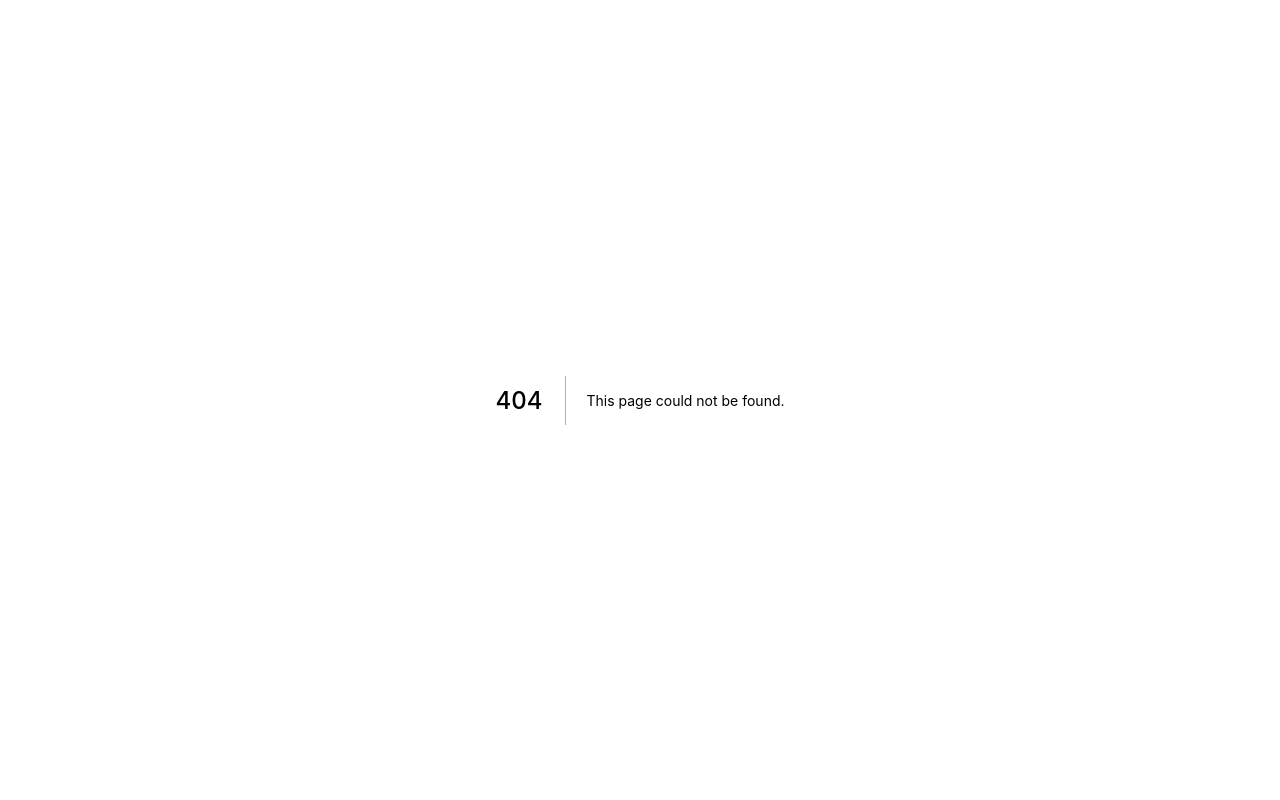
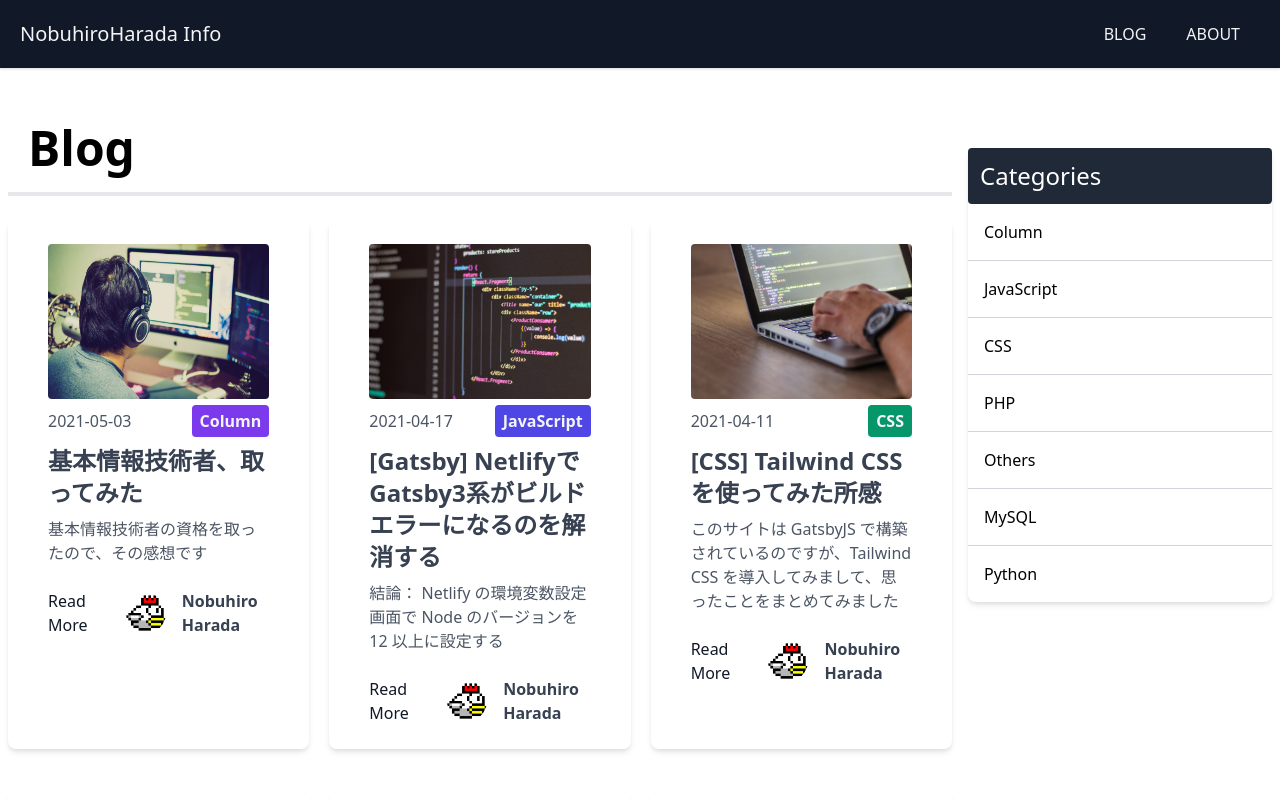
Before and after one commit to nobuhiroharada/nobuhiroharada_info, a Next.js app: page /blog/page/1 in a window 1280 px wide. Before the commit this address had no page. Shown: the top 800 px of the page. Built offline with nearby package versions, Linux system fonts and the light colour scheme.

Commit message:
投稿一覧、ページネーション追加

```diff
--- /dev/null
+++ b/components/CategoryList.tsx
@@ -0,0 +1,18 @@
+import Link from 'next/link'
+
+export default function CategoryList({ categories } : { categories: Array<String> }) {
+  return (
+    <div className='mt-6 bg-white rounded-lg shadow-md'>
+      <h3 className='p-3 text-2xl text-white bg-gray-800 rounded'>
+        Categories
+      </h3>
+      <ul className='divide-y divide-gray-300'>
+        {categories.map((category, index) => (
+          <Link key={index} href={`/blog/category/${category.toLowerCase()}`}>
+            <li className='p-4 cursor-pointer hover:bg-gray-50'>{category}</li>
+          </Link>
+        ))}
+      </ul>
+    </div>
+  )
+}
--- /dev/null
+++ b/components/Pagination.tsx
@@ -0,0 +1,41 @@
+import Link from 'next/link'
+
+export default function Pagination({ currentPage, numPages }
+  : { currentPage: number, numPages: number}
+){
+  const isFirst = currentPage === 1
+  const isLast = currentPage === numPages
+  const prevPage = `/blog/page/${currentPage - 1}`
+  const nextPage = `/blog/page/${currentPage + 1}`
+
+  if (numPages === 1) return <></>
+
+  return (
+    <div className='mt-6'>
+      <ul className='flex pl-0 my-2 list-none'>
+        {!isFirst && (
+          <Link href={prevPage}>
+            <li className='relative block px-3 py-2 mr-1 leading-tight text-gray-800 bg-white border border-gray-300 cursor-pointer hover:bg-gray-200'>
+              Previous
+            </li>
+          </Link>
+        )}
+        {Array.from({ length: numPages }, (_, i) => (
+          <Link key={i} href={`/blog/page/${i + 1}`}>
+            <li className='relative block px-3 py-2 mr-1 leading-tight text-gray-800 bg-white border border-gray-300 cursor-pointer hover:bg-gray-200'>
+              {i + 1}
+            </li>
+          </Link>
+        ))}
+
+        {!isLast && (
+          <Link href={nextPage}>
+            <li className='relative block px-3 py-2 mr-1 leading-tight text-gray-800 bg-white border border-gray-300 cursor-pointer hover:bg-gray-200'>
+              Next
+            </li>
+          </Link>
+        )}
+      </ul>
+    </div>
+  )
+}
--- /dev/null
+++ b/config/index.tsx
@@ -0,0 +1 @@
+export const POSTS_PER_PAGE = 6
--- /dev/null
+++ b/lib/posts.tsx
@@ -0,0 +1,26 @@
+import fs from 'fs'
+import path from 'path'
+import matter from 'gray-matter'
+import { sortByDate } from '@/utils/index'
+
+const files = fs.readdirSync(path.join('posts'))
+
+export function getPosts() {
+  const posts = files.map((filename) => {
+    const slug = filename.replace('.md', '')
+
+    const markdownWithMeta = fs.readFileSync(
+      path.join('posts', filename),
+      'utf-8'
+    )
+
+    const { data: frontmatter } = matter(markdownWithMeta)
+
+    return {
+      slug,
+      frontmatter,
+    }
+  })
+
+  return posts.sort(sortByDate)
+}
--- a/pages/blog/index.tsx
+++ b/pages/blog/index.tsx
@@ -0,0 +1,5 @@
+import { getStaticProps } from './page/[page_index]'
+import BlogPage from './page/[page_index]'
+
+export { getStaticProps }
+export default BlogPage
--- /dev/null
+++ b/pages/blog/page/[page_index].tsx
@@ -0,0 +1,95 @@
+import fs from 'fs'
+import path from 'path'
+import Layout from '@/components/Layout'
+import Post from '@/components/Post'
+import Pagination from '@/components/Pagination'
+import CategoryList from '@/components/CategoryList'
+import { POSTS_PER_PAGE } from '@/config/index'
+import { getPosts } from '@/lib/posts'
+import { IPost } from '@/interfaces/IPost'
+
+interface IBlogPage {
+  posts: IPost[],
+  numPages: number,
+  currentPage: number,
+  categories: Array<String>
+}
+
+export default function BlogPage({ posts, numPages, currentPage, categories } : IBlogPage) {
+  return (
+    <Layout>
+      <div className='flex flex-col justify-between md:flex-row'>
+        <div className='w-full p-2 md:w-3/4'>
+          <h1 className='p-5 text-5xl font-bold border-b-4'>Blog</h1>
+
+          <div className='grid gap-5 md:grid-cols-2 lg:grid-cols-3'>
+            {posts.map((post, index) => (
+              <Post key={index} post={post} />
+            ))}
+          </div>
+
+          <Pagination currentPage={currentPage} numPages={numPages} />
+        </div>
+
+        <div className='w-full p-2 mt-5 md:w-1/4'>
+          <CategoryList categories={categories} />
+        </div>
+      </div>
+    </Layout>
+  )
+}
+
+export async function getStaticPaths() {
+  const files = fs.readdirSync(path.join('posts'))
+
+  const numPages = Math.ceil(files.length / POSTS_PER_PAGE)
+
+  let paths = []
+
+  for (let i = 1; i <= numPages; i++) {
+    paths.push({
+      params: { page_index: i.toString() },
+    })
+  }
+
+  return {
+    paths,
+    fallback: false,
+  }
+}
+
+interface Params {
+  params? : {
+    page_index: string
+  }
+}
+
+export async function getStaticProps({ params } : Params ) {
+
+  const page = parseInt((params && params.page_index) || '1')
+
+  const files = fs.readdirSync(path.join('posts'))
+
+  const posts = getPosts()
+
+  // Get categories for sidebar
+  const categories = posts.map((post) => post.frontmatter.category)
+  console.log(categories)
+  const uniqueCategories = [...new Set(categories)]
+
+  const numPages = Math.ceil(files.length / POSTS_PER_PAGE)
+  const pageIndex = page - 1
+  const orderedPosts = posts.slice(
+    pageIndex * POSTS_PER_PAGE,
+    (pageIndex + 1) * POSTS_PER_PAGE
+  )
+
+  return {
+    props: {
+      posts: orderedPosts,
+      numPages,
+      currentPage: page,
+      categories: uniqueCategories,
+    },
+  }
+}
--- a/tsconfig.json
+++ b/tsconfig.json
@@ -13,6 +13,7 @@
     "resolveJsonModule": true,
     "isolatedModules": true,
     "jsx": "preserve",
+    "downlevelIteration": true,
     "baseUrl": ".",
     "paths": {
       "@/components/*": ["components/*"],
```
